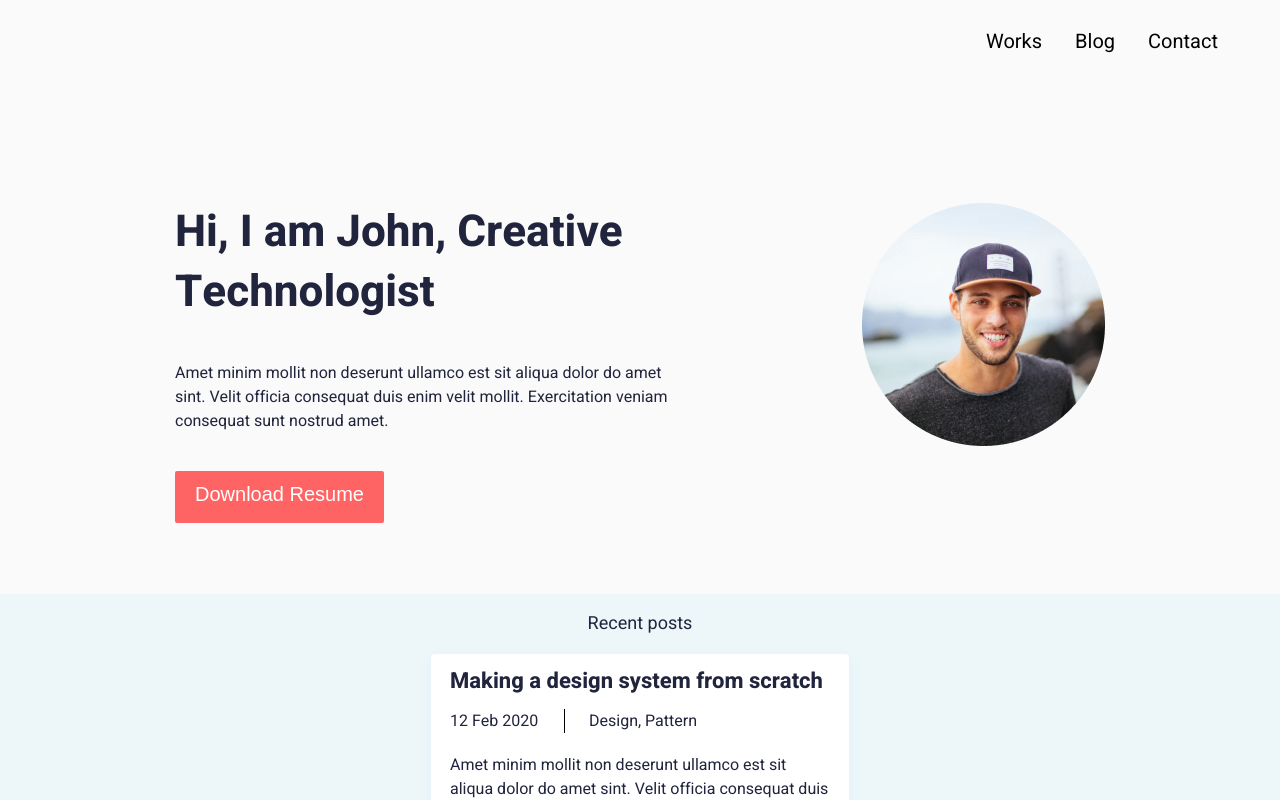
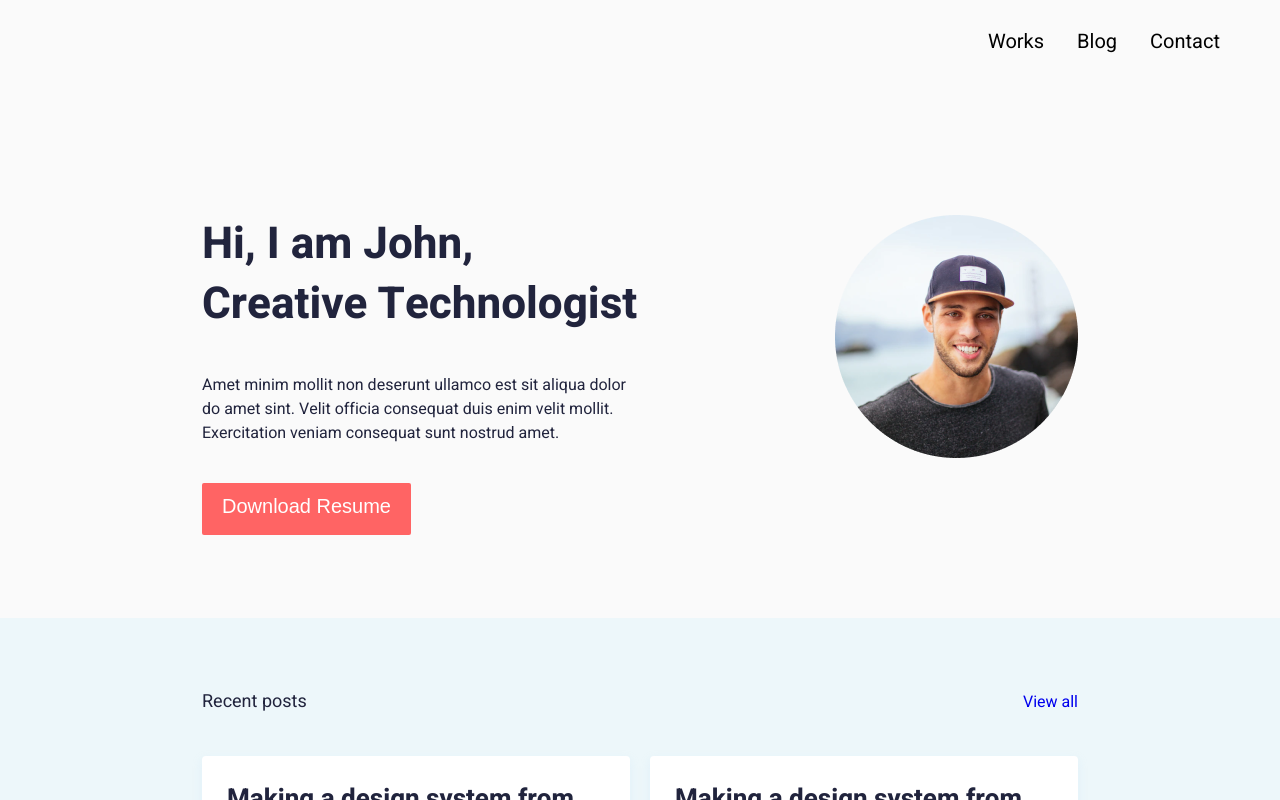
Before and after one commit to developerabrorbek/portfolio-copy, a React (Vite) app: page / in a window 1280 px wide. Shown: the top 800 px of the page. Built offline with nearby package versions, Linux system fonts and the light colour scheme.

Commit message:
posts responsive added

```diff
--- a/css/index.css
+++ b/css/index.css
@@ -1,120 +1,85 @@
-.hero__inner {
+.header {
+  margin-bottom: 33px;
+}
+.header-container {
+  min-width: 340px;
+  margin: 0 auto;
+  padding: 0 10px;
+}
+.header .nav {
   display: flex;
-  flex-direction: column;
   align-items: center;
-  padding-bottom: 58px;
-  padding: 13px;
+  padding: 20px 8px;
+  justify-content: flex-end;
 }
-.hero-image {
-  margin-bottom: 42px;
-  width: 171px;
-  height: 171px;
-}
-.hero-body {
-  display: flex;
-  flex-direction: column;
-  align-items: center;
-  row-gap: 25px;
-}
-.hero-body__title {
-  font-weight: 700;
-  font-size: 32px;
-  line-height: 40px;
-  text-align: center;
-  color: #21243d;
-}
-.hero-body__subtitle {
-  font-weight: 400;
-  font-size: 16px;
-  line-height: 24px;
-  text-align: center;
-  color: #21243d;
-}
-.hero-body__button {
-  background: #ff6464;
-  border-radius: 2px;
-  border: none;
-  padding: 9px 20px 14px;
-  font-weight: 500;
-  font-size: 20px;
-  line-height: 29px;
-  color: #ffffff;
+.header .nav-list {
+  display: none;
 }
 
 @media only screen and (min-width: 576px) {
-  .hero__inner {
-    padding-bottom: 68px;
+  .header {
+    margin-bottom: 38px;
   }
-  .hero-image {
-    margin-bottom: 52px;
-    width: 211px;
-    height: 211px;
+  .header-container {
+    padding: 0 20px;
   }
-  .hero-body {
-    row-gap: 30px;
-  }
-  .hero-body__subtitle {
-    max-width: 590px;
+  .header .nav {
+    padding: 28px 14px;
   }
 }
 @media only screen and (min-width: 768px) {
-  .hero__inner {
-    padding-bottom: 68px;
+  .header {
+    margin-bottom: 44px;
   }
-  .hero-image {
-    margin-bottom: 52px;
-    width: 211px;
-    height: 211px;
+  .header-container {
+    padding: 0 32px;
   }
-  .hero-body {
-    row-gap: 30px;
+  .header .nav {
+    padding: 32px 14px;
   }
-  .hero-body__subtitle {
-    max-width: 590px;
+  .header .nav-burger {
+    display: none;
+  }
+  .header .nav-list {
+    display: flex;
+    list-style-type: none;
+    column-gap: 48px;
+  }
+  .header .nav-list__item {
+    font-weight: 500;
+    font-size: 20px;
+    line-height: 29px;
+    text-align: right;
+    color: #000000;
+  }
+  .header .nav-list__item-link {
+    text-decoration: none;
+    color: inherit;
   }
 }
 @media only screen and (min-width: 992px) {
-  .hero__inner {
-    flex-direction: row;
-    align-items: flex-start;
-    padding-bottom: 68px;
-    justify-content: center;
-    column-gap: 82px;
+  .header {
+    margin-bottom: 62px;
   }
-  .hero-image {
-    margin-bottom: 0;
-    width: 221px;
-    height: 221px;
+  .header-container {
+    padding: 0 48px;
   }
-  .hero-body {
-    order: -3;
-    width: 467px;
-    align-items: flex-start;
-    row-gap: 38px;
+  .header .nav {
+    padding: 27px 12px;
   }
-  .hero-body__title {
-    text-align: start;
-  }
-  .hero-body__subtitle {
-    max-width: 590px;
-    text-align: start;
+  .header .nav-list {
+    column-gap: 33px;
   }
 }
 @media only screen and (min-width: 1200px) {
-  .hero__inner {
-    padding: 0;
-    padding-bottom: 71px;
-    column-gap: 190px;
+  .header {
+    margin-bottom: 120px;
   }
-  .hero-image {
-    width: 243px;
-    height: 243px;
+  .header-container {
+    max-width: 1300px;
+    padding: 0 60px;
   }
-  .hero-body {
-    width: 497px;
-  }
-  .hero-body__title {
-    font-size: 44px;
-    line-height: 60px;
+  .header .nav {
+    padding: 27px 0px;
   }
 }/*# sourceMappingURL=index.css.map */
--- a/src/components/Header/Header.jsx
+++ b/src/components/Header/Header.jsx
@@ -5,7 +5,7 @@ import burgerImage from "../../assets/menu.svg";
 function Header(props) {
   return (
     <header className="header">
-      <div className="container">
+      <div className="header-container">
         <nav className="nav">
           <ul className="nav-list">
             <li className="nav-list__item">
--- a/src/components/Header/index.scss
+++ b/src/components/Header/index.scss
@@ -1,5 +1,11 @@
 .header {
   margin-bottom: 33px;
+
+  &-container {
+    min-width: 340px;
+    margin: 0 auto;
+    padding:  0 10px;
+  }
 
   .nav {
     display: flex;
@@ -17,6 +23,10 @@
   .header {
     margin-bottom: 38px;
 
+    &-container {
+      padding:  0 20px;
+    }
+
     .nav {
       padding: 28px 14px;
     }
@@ -26,6 +36,10 @@
 @media only screen and (min-width: 768px) {
   .header {
     margin-bottom: 44px;
+
+    &-container {
+      padding:  0 32px;
+    }
 
     .nav {
       padding: 32px 14px;
@@ -60,6 +74,10 @@
   .header {
     margin-bottom: 62px;
 
+    &-container {
+      padding:  0 48px;
+    }
+
     .nav {
       padding: 27px 12px;
 
@@ -70,10 +88,14 @@
   }
 }
 
-
 @media only screen and (min-width: 1200px) {
   .header {
     margin-bottom: 120px;
+
+    &-container {
+      max-width: 1300px;
+      padding: 0 60px;
+    }
 
     .nav {
       padding: 27px 0px;
--- a/src/components/Posts/Posts.jsx
+++ b/src/components/Posts/Posts.jsx
@@ -7,9 +7,12 @@ function Posts(props) {
             <div className="container">
                 <div className="posts__inner">
                     <h2 className="posts-title"></h2>
+                    <div className="posts-extras">
                     <p className="posts-subtitle">
                     Recent posts
                     </p>
+                    <a href="#" className='view-all'>View all</a>
+                    </div>
                     <div className="posts-cards">
                         <div className="posts-card">
                             <h3 className='posts-card__title'>Making a design system from scratch</h3>
--- a/src/components/Posts/index.scss
+++ b/src/components/Posts/index.scss
@@ -1,6 +1,5 @@
 .posts {
   background: #edf7fa;
-
 
   &__inner {
     display: flex;
@@ -9,12 +8,22 @@
     padding-bottom: 38px;
   }
 
+  &-extras {
+    display: flex;
+    justify-content: center;
+    width: 75%;
+    align-items: center;
+  }
+
+  .view-all {
+    display: none;
+    text-decoration: none;
+  }
+
   &-subtitle {
     font-weight: 400;
     font-size: 18px;
     line-height: 60px;
-    display: flex;
-    align-items: flex-end;
     color: #21243d;
   }
 
@@ -68,3 +77,88 @@
     }
   }
 }
+
+
+@media only screen and (min-width: 576px) {
+  .posts {
+
+    &__inner {
+      padding: 38px 0;
+    }
+
+    &-extras {
+      margin-bottom: 14px;
+    }
+
+    &-cards {
+      row-gap: 28px;
+    }
+
+    &-card {
+      max-width: 436px;
+      padding: 19px 25px 28px;
+    }
+  }
+}
+
+
+@media only screen and (min-width: 992px) {
+  .posts {
+
+    &__inner {
+      padding: 42px 0;
+    }
+
+    &-extras {
+      justify-content: space-between;
+      width: 80%;
+      margin-bottom: 24px;
+    }
+
+    .view-all {
+      display: block;
+    }
+
+
+    &-cards {
+      flex-direction: row;
+      width: 100%;
+      justify-content: space-evenly;
+    }
+
+    &-card {
+      max-width: 436px;
+      padding: 19px 25px 28px;
+    }
+  }
+}
+
+@media only screen and (min-width: 1200px) {
+  .posts {
+
+    &__inner {
+      padding: 42px 0;
+    }
+
+    &-extras {
+      justify-content: space-between;
+      width: 100%;
+      margin-bottom: 24px;
+    }
+
+    &-cards {
+      width: 100%;
+      column-gap: 20px;
+    }
+
+    &-card {
+      padding: 24px 25px 22px;
+
+      &__title {
+        font-size: 26px;
+        line-height: 38px;
+        margin-bottom: 20px;
+      }
+    }
+  }
+}
--- a/src/index.css
+++ b/src/index.css
@@ -58,7 +58,8 @@ body{
 
 @media only screen and (min-width: 1200px){
   .container{
+    width: 900px;
     margin: 0 auto;
-    padding: 0 62px;
+    padding: 12px;
   }
 }
```
Also changed, not shown: css/index.min.css (+1 -1 lines), 2 other files (tests, documents, lock files or other folders). Lines whose indentation alone changed are shown as unchanged.
